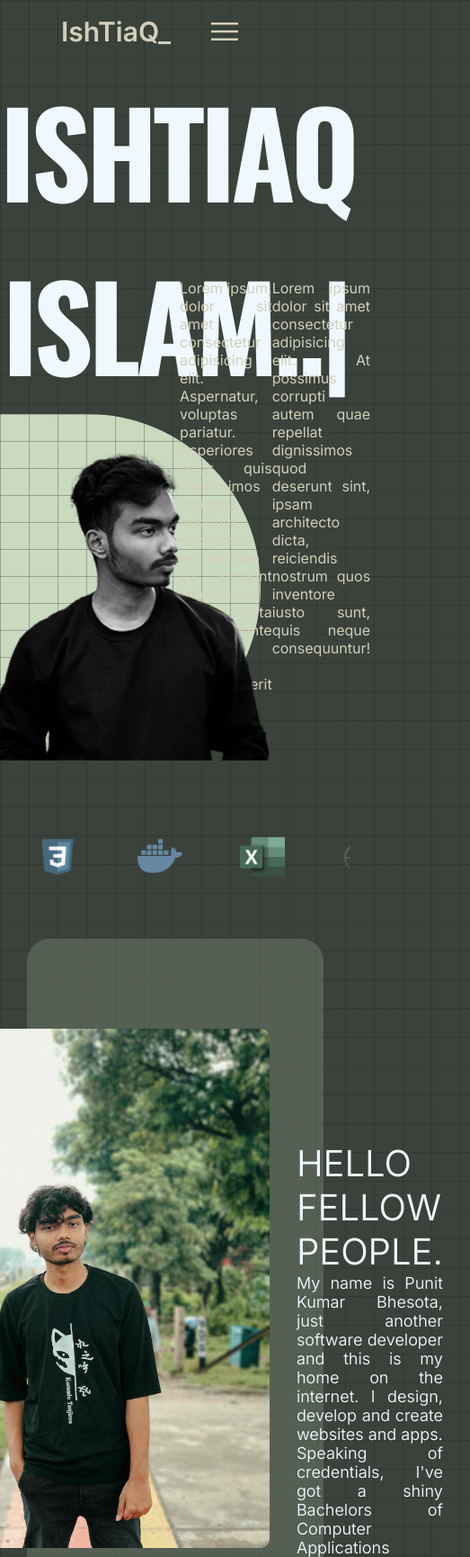
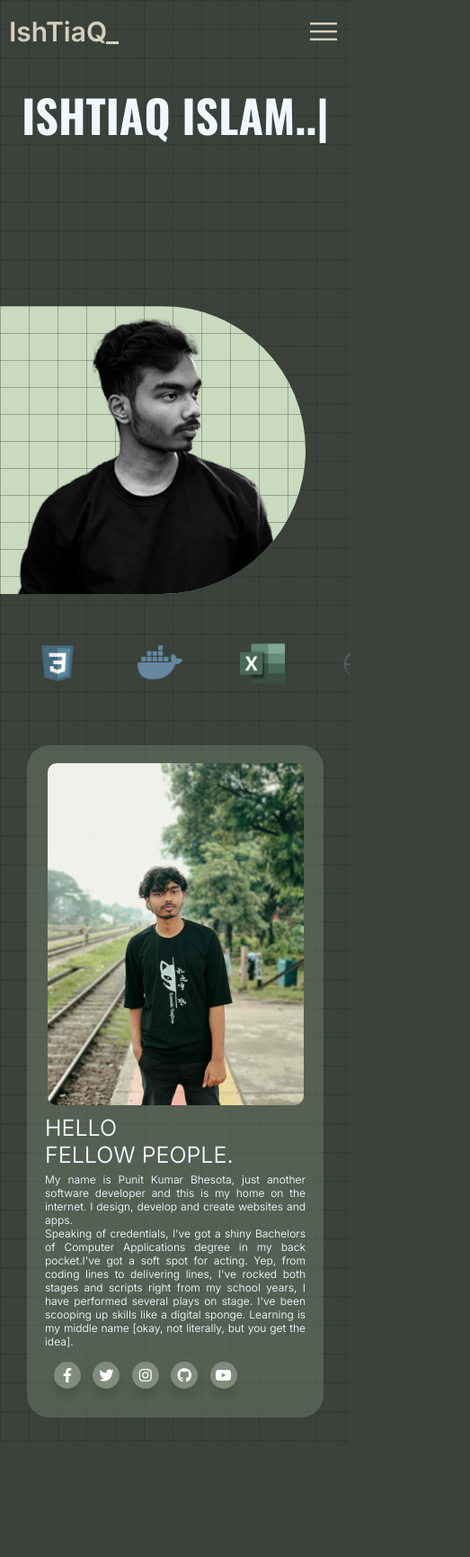
Before and after one commit to IshtiaqIslamHimel/_, a plain HTML site: page index.html in a window 390 px wide. Shown: the top 1730 px of the page at 90% size, 523 px wide, since content can reach past the window. After the commit the page ends 1605 px from the top, so only its background shows below. Drawn offline with nearby package versions, Linux system fonts and the light colour scheme.

Commit message:
Update styles.css

```diff
--- a/styles.css
+++ b/styles.css
@@ -57,6 +57,46 @@ nav{
   nav li:first-child{
     margin-right: auto;
   }
+
+
+          /* Container styling */
+          .container {
+            display: flex;
+            align-items: center;
+            background-color: #808d7c62;
+            padding: 12px 18px;
+            border-radius: 30px;
+            box-shadow: 0 4px 6px rgba(0, 0, 0, 0.1);
+            font-family: Arial, sans-serif;
+            width: fit-content;
+        }
+
+        /* Text styling */
+        #textToCopy {
+            font-size: 16px;
+            color: #d4cebb;
+            margin-right: 15px;
+        }
+
+        /* Button styling */
+        .container .button {
+            padding: 10px 20px;
+            background-color: #808d7c;
+            color: #d4cebb;
+            border: none;
+            border-radius: 20px;
+            cursor: pointer;
+            margin-left: 10px;
+            box-shadow: 0 2px 4px rgba(0, 0, 0, 0.1);
+            font-weight: bold;
+        }
+
+        .container .button:hover {
+            background-color: #C9DABF;
+            color: #7c7a70 ;
+        }
+
+
   .sidebar{
     position: fixed;
     top: 0;
@@ -91,19 +131,64 @@ nav{
     fill: #f0f0f0;
   }
 
-  @media(max-width: 800px){
+
+
+
+
+
+  @media(max-width: 820px){
     .hideOnMobile{
       display: none;
     }
     .menu-button{
       display: block;
     }
+
+    nav{
+      margin: 0 5px;
+    }
+
+    nav a{
+      padding: 0 5px;
+    }
+
+    .container {
+      padding: 10px 10px;
+      border-radius: 30px;
+      margin: 5px 5px;
   }
+
+  /* Text styling */
+  #textToCopy {
+      font-size: 12px;
+      margin-right: 5px;
+  }
+
+  /* Button styling */
+  .container .button {
+      padding: 8px 10px;
+      margin-left: 5px;
+      font-size: 12px;
+  }
+
+
+
+  }
+
+
+
+
+
+
   @media(max-width: 400px){
     .sidebar{
       width: 100%;
     }
   }
+
+
+
+ /* hero_hading start */
 
 
   .hero_hading{
@@ -154,6 +239,60 @@ nav{
     min-height: auto;
   }
 
+
+  .hero_info_p3{
+    display: none;
+  }
+
+
+
+  @media(max-width: 820px){
+
+  .hero_hading{
+    height:80px;
+    margin: 20px 0;
+  }
+
+  .hero_hading h1 {
+
+    letter-spacing: 0;
+    font-size: 50px;
+  }
+
+  .hero_info{
+    height: 50px;
+    display: flex;
+    font-size: 13px;
+    word-spacing: 0px;
+    justify-content: center;
+    padding: 0 30px 0;
+  }
+
+  .hero_info_p3{
+    height: 100%;
+    width: 550px;
+    display: block;
+    text-align: justify;
+    min-width: auto;
+    min-height: auto;
+
+  }
+
+  .hero_info_p2{
+    display: none;
+  }
+  .hero_info_p1{
+    display: none;
+  }
+
+}
+
+
+
+
+ /* hero_content start */
+
+
   .hero_content{
     display: flex;
     justify-content: center;
@@ -188,6 +327,33 @@ nav{
     min-width: auto;
     min-height: auto;
     overflow: clip;
+
+}
+
+
+  @media(max-width: 820px){
+
+    .hero_content{
+      height: 300px;
+      display: flex;
+      justify-content: center;
+      height: 320px;
+      margin: 100px 50px 20px 0;
+      overflow: hidden;
+
+    }
+
+    .hero_me{
+      height: 355px;
+      width: 345px;
+    }
+
+    .hero_me img {
+      height: 345px;
+      width: 345px;
+      overflow: clip;
+
+  }
 
 }
 
@@ -246,6 +412,9 @@ nav{
 .logos-slide , .logos-slide img:hover{
   transform: translateY(-5px);
 }
+
+
+ /* info_start */
 
 
 .info{
@@ -342,7 +511,6 @@ nav{
   color: #fff;
 }
 
-
 .wrapper .button .icon i{
   font-size: 25px;
   line-height: 50px;
@@ -358,3 +526,111 @@ nav{
   margin-left: 10px;
   transition: all 0.3s ease-out;
 }
+
+
+
+
+
+
+
+@media(max-width: 820px){
+
+.info{
+  width: 100%;
+}
+.info_info{
+
+  box-sizing: border-box;
+  margin: 30px;
+  display: block;
+  padding: 20px 0 10px 0;
+  box-sizing: border-box;
+  border-top-left-radius: 25px;
+  border-top-right-radius: 25px;
+  border-bottom-left-radius: 25px;
+  border-bottom-right-radius: 25px;
+  background-color: #808d7c62;
+  justify-content: center;
+  align-items: center;
+}
+
+.info_photo{
+  width: 100%;
+  height: 380px;
+  display: flex;
+  justify-content: center;
+  padding-bottom: 10px;
+
+}
+
+
+.info_pr{
+  height: 327px;
+  width: auto;
+  padding: 0 20px 0 20px;
+  font-size: 12px;
+  font-weight: 350;
+}
+
+.info_pr h1{
+  text-transform: uppercase;
+  font-weight: 350;
+  font-size: 25px;
+  margin-bottom: 5px;
+
+}
+
+.social{
+
+  margin: 10px 0 0 0;
+  padding: 5px;
+
+}
+
+.wrapper .button{
+  display: inline-block;
+  height: 30px;
+  width: 30px;
+  /* float: left; */
+  margin: 0 5px;
+  border-radius: 50px;
+  cursor: pointer;
+  box-shadow: 0px 10px 10px rgba(0,0,0,0.1);
+  transition: all 0.3s ease-out;
+}
+.wrapper .button:hover{
+  width: 50px;
+}
+.wrapper .button .icon{
+  display: inline-block;
+  height: 30px;
+  width: 30px;
+  text-align: center;
+  border-radius: 50px;
+  box-sizing: border-box;
+  line-height: 30px;
+  transition: all 0.3s ease-out;
+}
+
+.wrapper .button a{
+  text-decoration: none;
+  color: #fff;
+}
+
+.wrapper .button .icon i{
+  font-size: 16px;
+  line-height: 30px;
+  transition: all 0.3s ease-out;
+}
+.wrapper .button:hover .icon i{
+  color: #fff;
+}
+.wrapper .button span{
+  font-size: 20px;
+  font-weight: 500;
+  line-height: 30px;
+  margin-left: 10px;
+  transition: all 0.3s ease-out;
+}
+
+}
```
